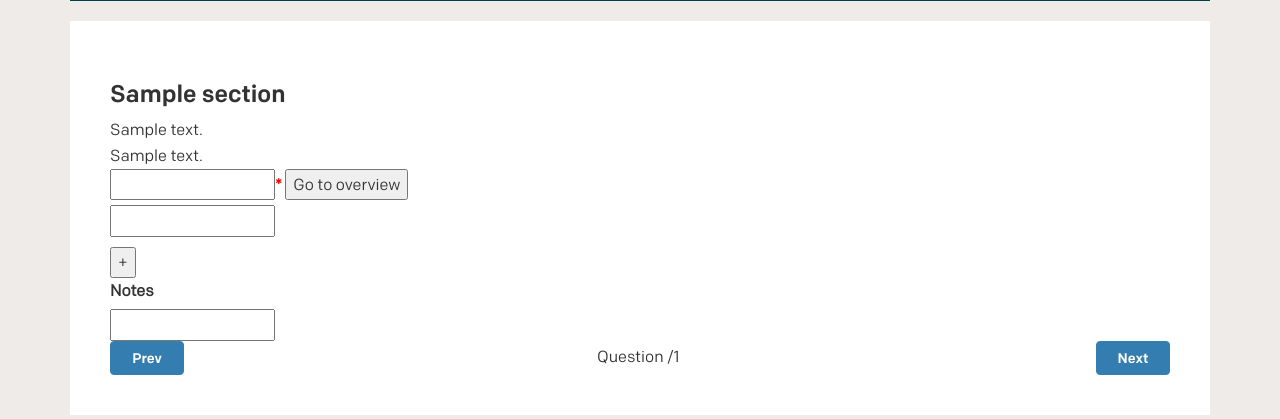
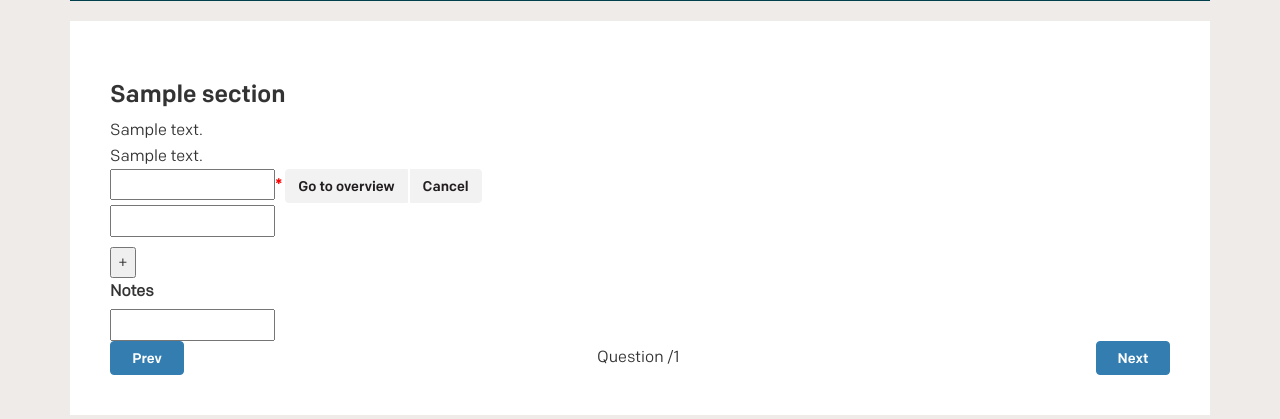
Before and after one commit to hmpf/easydmp, a Django app: template src/easydmp/plan/templates/easydmp/plan/state_form.html in a window 1280 px wide. Shown: the part 271-690 px from the top of the page. Run offline with Django 3.2, Linux system fonts and the light colour scheme; the template is opened without the code that fills it: most values are stand-ins (such as "Sample title", 1, 10 or a date in 2020); form fields are guessed from the names that the template uses; some libraries are stand-ins or nearby versions; grey boxes are pictures that could not be loaded.

Commit message:
Add Cancel-button

```diff
--- a/src/easydmp/plan/templates/easydmp/plan/state_form.html
+++ b/src/easydmp/plan/templates/easydmp/plan/state_form.html
@@ -38,7 +38,10 @@
           {% csrf_token %}
           <div class="question-label">
             <label class="control-label requiredField">{{ form.label }}<span class="asteriskField">*</span></label>
-            <input type="submit" name="summary" class="summary-link" value="Go to overview">
+            <div class="btn-group">
+                <input type="submit" name="summary" class="btn btn-default summary-link" value="Go to overview">
+                <a class="btn btn-default" href="{{ referrer|default:"" }}">Cancel</a>
+            </div>
           </div>
           <p class="question-help">{{ form.help_text }}</p>
           <p class="question-comment" style="">{{ form.question.comment }}</p>
```
Also changed, not shown: src/easydmp/plan/views.py (+12 -0 lines).
